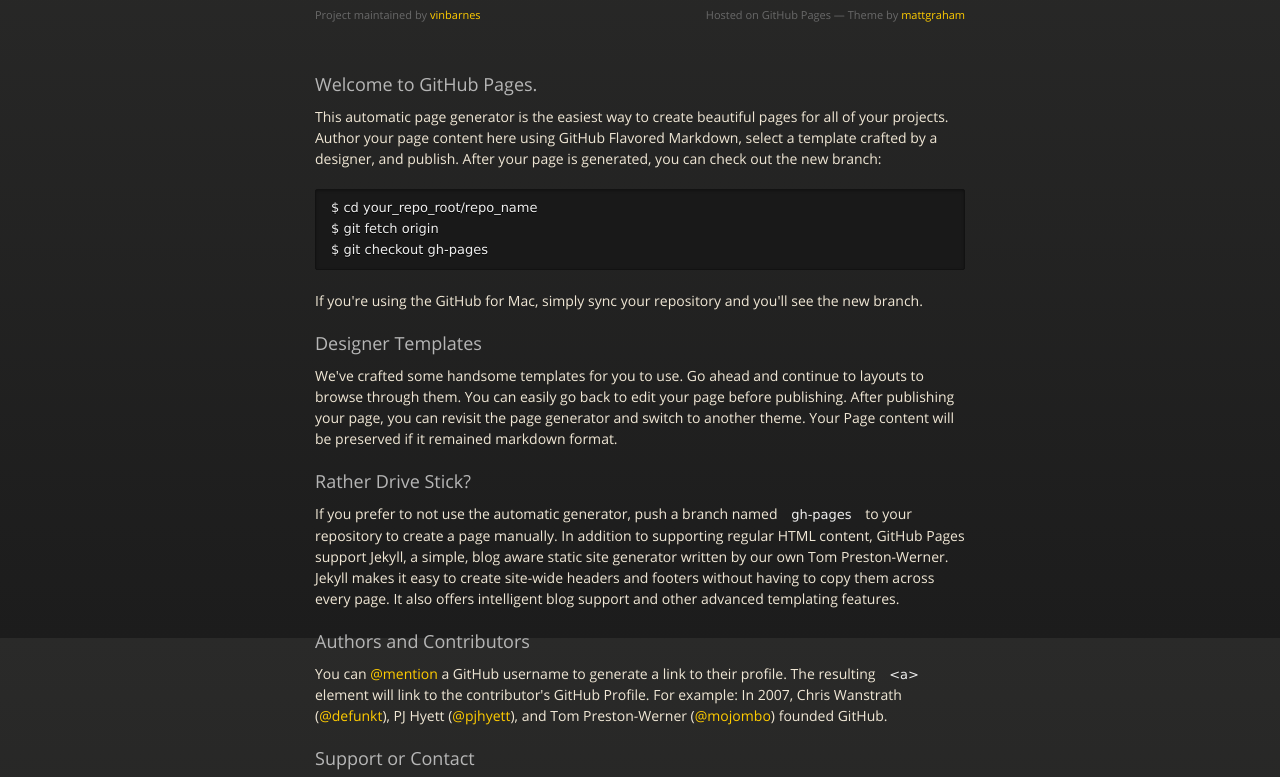
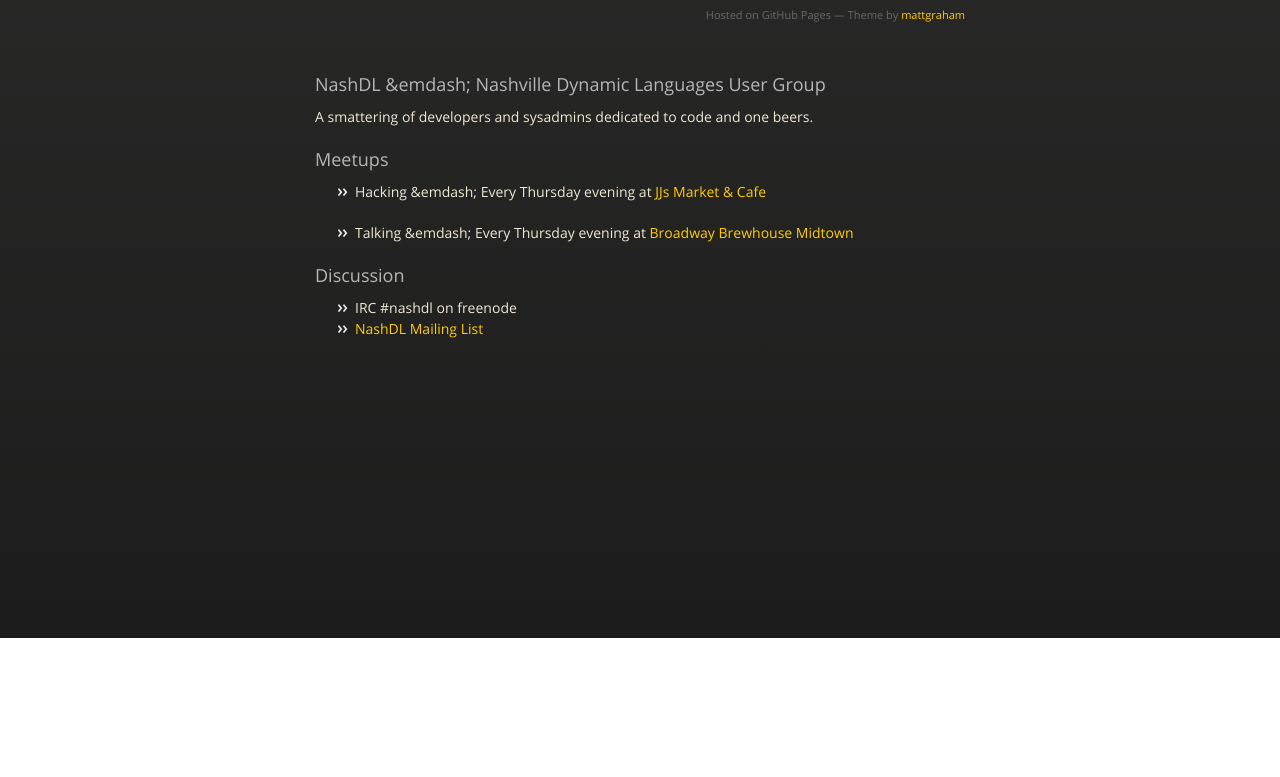
Before and after one commit to vinbarnes/nashdl, a plain HTML site: page index.html in a window 1280 px wide. Shown: the part 162-939 px from the top of the page. After the commit the page ends 800 px from the top, so only its background shows below. Drawn offline with nearby package versions, Linux system fonts and the light colour scheme.

Commit message:
Update index.html

```diff
--- a/index.html
+++ b/index.html
@@ -21,9 +21,6 @@
       <div id="header">
         <nav>
           <li class="fork"><a href="https://github.com/vinbarnes/nashdl">View On GitHub</a></li>
-          <li class="downloads"><a href="https://github.com/vinbarnes/nashdl/zipball/master">ZIP</a></li>
-          <li class="downloads"><a href="https://github.com/vinbarnes/nashdl/tarball/master">TAR</a></li>
-          <li class="title">DOWNLOADS</li>
         </nav>
       </div><!-- end header -->
 
@@ -34,37 +31,28 @@
           <h1>Nashdl</h1>
           <p></p>
           <hr>
-          <span class="credits left">Project maintained by <a href="https://github.com/vinbarnes">vinbarnes</a></span>
           <span class="credits right">Hosted on GitHub Pages &mdash; Theme by <a href="http://twitter.com/#!/michigangraham">mattgraham</a></span>
         </div>
 
-        <h3>Welcome to GitHub Pages.</h3>
+        <h3>NashDL &emdash; Nashville Dynamic Languages User Group</h3>
 
-<p>This automatic page generator is the easiest way to create beautiful pages for all of your projects. Author your page content here using GitHub Flavored Markdown, select a template crafted by a designer, and publish. After your page is generated, you can check out the new branch:</p>
+<p>A smattering of developers and sysadmins dedicated to code and one beers.</p>
 
-<pre><code>$ cd your_repo_root/repo_name
-$ git fetch origin
-$ git checkout gh-pages
-</code></pre>
+<h3>Meetups</h3>
 
-<p>If you're using the GitHub for Mac, simply sync your repository and you'll see the new branch.</p>
+<ul>
+  <li>Hacking &emdash; Every Thursday evening at <a href="https://plus.google.com/101069054233138040486/about?gl=us&hl=en">JJs Market &amp; Cafe</a></p>
+  <li>Talking &emdash; Every Thursday evening at <a href="http://goo.gl/maps/ZYVDB">Broadway Brewhouse Midtown</a></li>
+</ul>
 
-<h3>Designer Templates</h3>
+<h3>Discussion</h3>
 
-<p>We've crafted some handsome templates for you to use. Go ahead and continue to layouts to browse through them. You can easily go back to edit your page before publishing. After publishing your page, you can revisit the page generator and switch to another theme. Your Page content will be preserved if it remained markdown format.</p>
+<ul>
+  <li>IRC #nashdl on freenode</li>
+  <li><a href="https://groups.google.com/forum/?fromgroups=#!forum/nashdl">NashDL Mailing List</a></li>
+</ul>
 
-<h3>Rather Drive Stick?</h3>
-
-<p>If you prefer to not use the automatic generator, push a branch named <code>gh-pages</code> to your repository to create a page manually. In addition to supporting regular HTML content, GitHub Pages support Jekyll, a simple, blog aware static site generator written by our own Tom Preston-Werner. Jekyll makes it easy to create site-wide headers and footers without having to copy them across every page. It also offers intelligent blog support and other advanced templating features.</p>
-
-<h3>Authors and Contributors</h3>
-
-<p>You can <a href="https://github.com/blog/821" class="user-mention">@mention</a> a GitHub username to generate a link to their profile. The resulting <code>&lt;a&gt;</code> element will link to the contributor's GitHub Profile. For example: In 2007, Chris Wanstrath (<a href="https://github.com/defunkt" class="user-mention">@defunkt</a>), PJ Hyett (<a href="https://github.com/pjhyett" class="user-mention">@pjhyett</a>), and Tom Preston-Werner (<a href="https://github.com/mojombo" class="user-mention">@mojombo</a>) founded GitHub.</p>
-
-<h3>Support or Contact</h3>
-
-<p>Having trouble with Pages? Check out the documentation at <a href="http://help.github.com/pages">http://help.github.com/pages</a> or contact <a href="mailto:support@github.com">support@github.com</a> and we’ll help you sort it out.</p>
-      </section>
+</section>
 
     </div>
     <!--[if !IE]><script>fixScale(document);</script><![endif]-->
```
